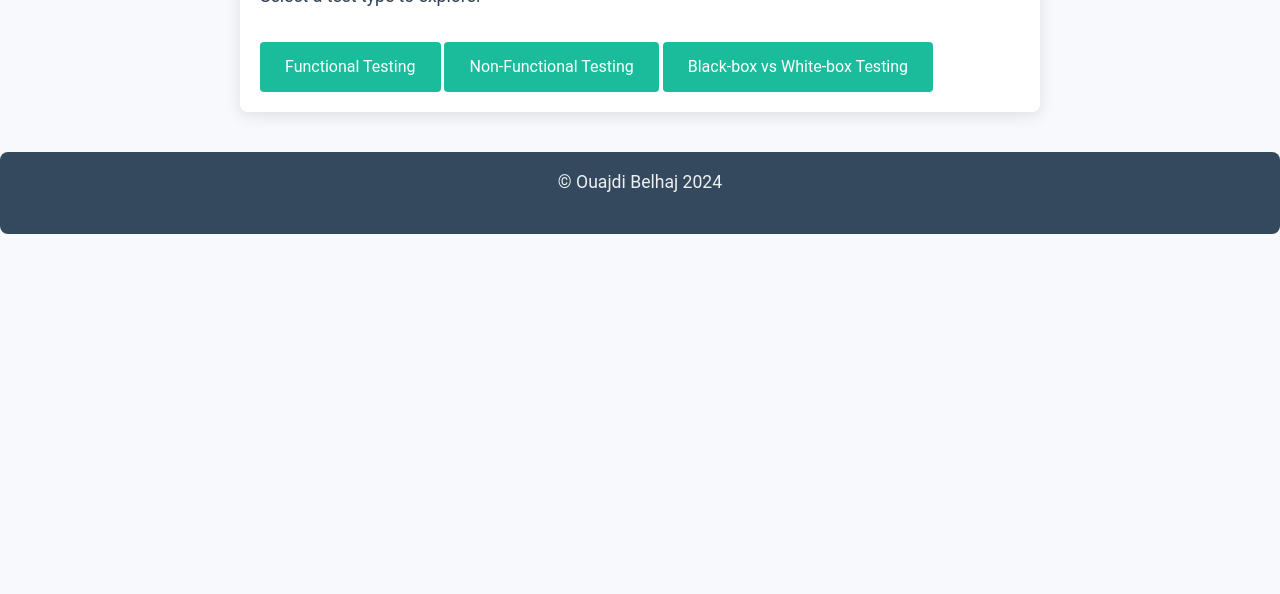
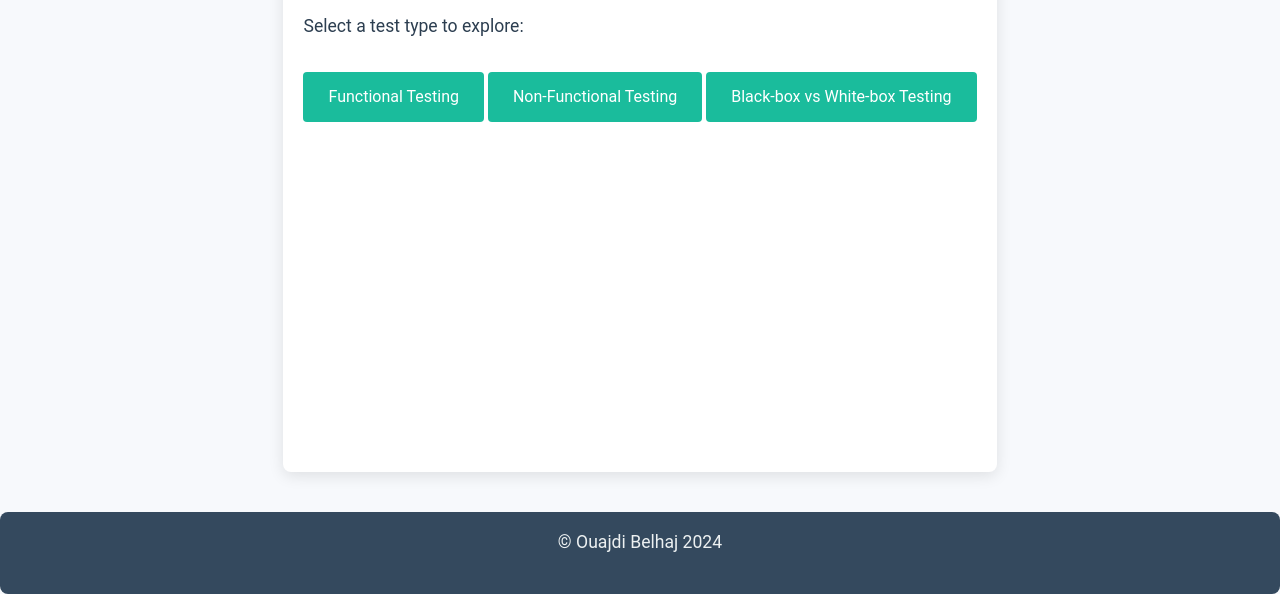
Before and after one commit to istqbtesttrial/ISTQB-Test-Practice-Chapt2, a website: page index.html in a window 1280 px wide. Shown: the part 206-800 px from the top of the page. Drawn offline with Linux system fonts and the light colour scheme.

Commit message:
footer on the bottom

```diff
--- a/styles.css
+++ b/styles.css
@@ -13,6 +13,9 @@ body {
     line-height: 1.6;
     margin: 0;
     padding: 0;
+    min-height: 100vh;
+    display: flex;
+    flex-direction: column;
 }
 
 /* Container for content */
@@ -23,6 +26,7 @@ body {
     background-color: #ffffff;
     border-radius: 8px;
     box-shadow: 0 4px 15px rgba(0, 0, 0, 0.1);
+    flex: 1; /* Allows the container to grow and fill space */
 }
 
 /* Heading styles */
@@ -99,11 +103,11 @@ input[type="number"]:focus {
 /* Footer styles */
 footer {
     text-align: center;
-    margin-top: 40px;
     padding: 15px 0;
     background-color: #34495e;
     color: #ecf0f1;
     border-radius: 8px;
+    margin-top: auto; /* Pushes the footer to the bottom */
 }
 
 /* Section styles */
```
